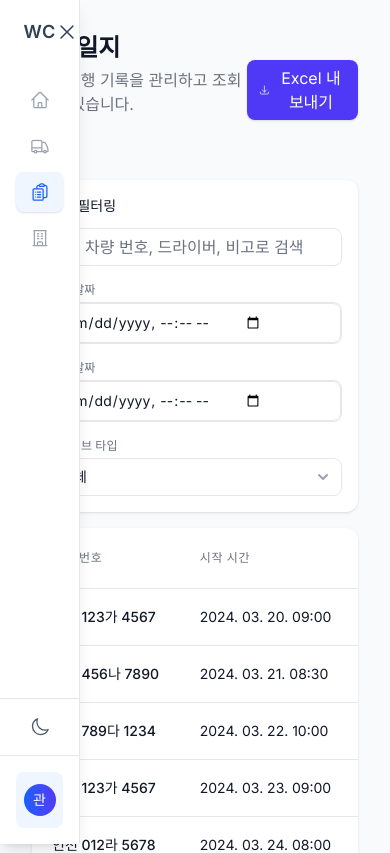
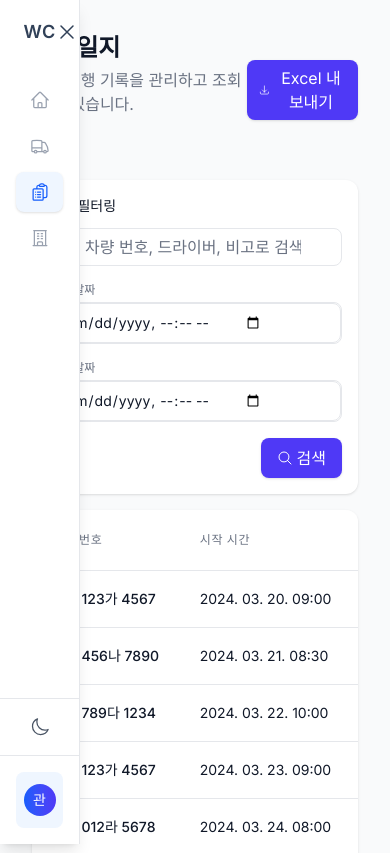
Before and after one commit to Kernel360/KDEV4-WHERE-CAR-FE, a Next.js app: page /logs in a window 390 px wide. Shown: the top 853 px of the page. Built offline with nearby package versions, Linux system fonts and the light colour scheme.

Commit message:
[#15] feat:  운행일지 상세 필터링 컴포넌트 수정

```diff
--- a/src/app/logs/page.tsx
+++ b/src/app/logs/page.tsx
@@ -16,6 +16,7 @@ export default function LogsPage() {
   const [filter, setFilter] = useState<FilterType>({});
   const [selectedLog, setSelectedLog] = useState<VehicleLog | null>(null);
   const [isSlidePanelOpen, setIsSlidePanelOpen] = useState(false);
+  const [isLoading, setIsLoading] = useState(false);
 
   const handleFilterChange = (newFilter: FilterType) => {
     setFilter(newFilter);
@@ -23,6 +24,24 @@ export default function LogsPage() {
 
   const handleSearchChange = (term: string) => {
     setSearchTerm(term);
+  };
+
+  const handleSearch = async () => {
+    setIsLoading(true);
+
+    try {
+      console.log('검색 요청:', {
+        term: searchTerm,
+        startDate: filter.startDate,
+        endDate: filter.endDate
+      });
+
+      await new Promise(resolve => setTimeout(resolve, 500));
+    } catch (error) {
+      console.error('검색 중 오류 발생:', error);
+    } finally {
+      setIsLoading(false);
+    }
   };
 
   const handleLogSelect = (log: VehicleLog) => {
@@ -39,12 +58,10 @@ export default function LogsPage() {
   };
 
   const handleDeleteLog = (id: string) => {
-    // API 연동 시 구현
     console.log(`삭제할 운행 기록 ID: ${id}`);
   };
 
   const handleUpdateLog = (log: VehicleLog) => {
-    // API 연동 시 구현
     console.log('운행 기록 업데이트:', log);
   };
 
@@ -70,6 +87,7 @@ export default function LogsPage() {
           onFilterChange={handleFilterChange}
           searchTerm={searchTerm}
           onSearchChange={handleSearchChange}
+          onSearch={handleSearch}
         />
         <div className="mt-4">
           <VehicleLogList
@@ -77,6 +95,7 @@ export default function LogsPage() {
             searchTerm={searchTerm}
             onExport={handleExportExcel}
             onLogSelect={handleLogSelect}
+            isLoading={isLoading}
           />
         </div>
       </div>
--- a/src/components/logs/VehicleLogFilter.tsx
+++ b/src/components/logs/VehicleLogFilter.tsx
@@ -1,5 +1,5 @@
-import { ChangeEvent } from 'react';
-import { DriveType, VehicleLogFilter as FilterType } from "@/types/logs";
+import { ChangeEvent, useState } from 'react';
+import { VehicleLogFilter as FilterType } from "@/types/logs";
 import { DatePicker } from "@/components/ui/date-picker";
 import { useTheme } from "@/contexts/ThemeContext";
 import { MagnifyingGlassIcon, XCircleIcon } from "@heroicons/react/24/outline";
@@ -9,16 +9,12 @@ interface VehicleLogFilterProps {
   onFilterChange: (filter: FilterType) => void;
   searchTerm: string;
   onSearchChange: (term: string) => void;
+  onSearch: () => void;
 }
 
-const driveTypes = [
-  { value: 'PERSONAL', label: '개인' },
-  { value: 'CORPORATE', label: '법인' },
-  { value: 'UNREGISTERED', label: '미등록' },
-] as const;
-
-export function VehicleLogFilter({ filter, onFilterChange, searchTerm, onSearchChange }: VehicleLogFilterProps) {
+export function VehicleLogFilter({ filter, onFilterChange, searchTerm, onSearchChange, onSearch }: VehicleLogFilterProps) {
   const { currentTheme } = useTheme();
+  const [localSearchTerm, setLocalSearchTerm] = useState(searchTerm);
 
   const handleFilterChange = (key: keyof FilterType, value: string | undefined) => {
     onFilterChange({ ...filter, [key]: value });
@@ -30,26 +26,48 @@ export function VehicleLogFilter({ filter, onFilterChange, searchTerm, onSearchC
     onFilterChange(newFilter);
   };
 
+  const handleLocalSearchChange = (term: string) => {
+    setLocalSearchTerm(term);
+  };
+
+  const handleSearch = () => {
+    onSearchChange(localSearchTerm);
+    onSearch();
+  };
+
+  const handleKeyDown = (e: React.KeyboardEvent<HTMLInputElement>) => {
+    if (e.key === 'Enter') {
+      handleSearch();
+    }
+  };
+
+  const clearSearch = () => {
+    setLocalSearchTerm('');
+    onSearchChange('');
+  };
+
   return (
     <div className={`${currentTheme.cardBg} p-4 rounded-xl shadow-sm ${currentTheme.border}`}>
       <h3 className={`text-sm font-medium ${currentTheme.text} mb-3`}>상세 필터링</h3>
 
       {/* 검색바 */}
-      <div className="relative mb-4">
+      <div className="flex space-x-2 mb-4">
+        <div className="relative flex-grow">
           <div className="absolute inset-y-0 left-0 pl-3 flex items-center pointer-events-none">
             <MagnifyingGlassIcon className="h-4 w-4 text-gray-400" aria-hidden="true" />
           </div>
           <input
             type="text"
-          className={`block w-full pl-9 pr-3 py-2 border ${currentTheme.border} rounded-lg leading-5 ${currentTheme.cardBg} ${currentTheme.text} placeholder-gray-500 focus:outline-none focus:ring-2 focus:ring-indigo-500 focus:border-indigo-500 sm:text-sm transition-all duration-200`}
+            className={`block w-full pl-9 pr-10 py-2 border ${currentTheme.border} rounded-lg leading-5 ${currentTheme.cardBg} ${currentTheme.text} placeholder-gray-500 focus:outline-none focus:ring-2 focus:ring-indigo-500 focus:border-indigo-500 sm:text-sm transition-all duration-200`}
             placeholder="차량 번호, 드라이버, 비고로 검색"
-          value={searchTerm}
-          onChange={(e) => onSearchChange(e.target.value)}
+            value={localSearchTerm}
+            onChange={(e) => handleLocalSearchChange(e.target.value)}
+            onKeyDown={handleKeyDown}
           />
-        {searchTerm && (
+          {localSearchTerm && (
             <div className="absolute inset-y-0 right-0 pr-3 flex items-center">
               <button
-              onClick={() => onSearchChange('')}
+                onClick={clearSearch}
                 className="text-gray-400 hover:text-gray-500 focus:outline-none"
               >
                 <XCircleIcon className="h-4 w-4" />
@@ -57,8 +75,9 @@ export function VehicleLogFilter({ filter, onFilterChange, searchTerm, onSearchC
             </div>
           )}
         </div>
+      </div>
 
-      <div className="grid grid-cols-1 md:grid-cols-3 gap-4">
+      <div className="grid grid-cols-1 md:grid-cols-2 gap-4">
         <div>
           <label className={`block text-xs font-medium ${currentTheme.subtext} mb-1`}>시작 날짜</label>
           <div className={`relative border ${currentTheme.border} rounded-lg`}>
@@ -99,39 +118,16 @@ export function VehicleLogFilter({ filter, onFilterChange, searchTerm, onSearchC
             )}
           </div>
         </div>
-        <div>
-          <label className={`block text-xs font-medium ${currentTheme.subtext} mb-1`}>드라이브 타입</label>
-          <div className={`relative border ${currentTheme.border} rounded-lg`}>
-            <select
-              value={filter.driveType || ''}
-              onChange={(e: ChangeEvent<HTMLSelectElement>) => handleFilterChange('driveType', e.target.value as DriveType)}
-              className={`w-full py-2 px-3 ${currentTheme.cardBg} ${currentTheme.text} rounded-lg text-sm focus:outline-none focus:ring-2 focus:ring-indigo-500 focus:border-indigo-500 transition-all duration-200 appearance-none`}
+      </div>
+
+      <div className="mt-4 flex justify-end">
+        <button
+          onClick={handleSearch}
+          className="px-4 py-2 bg-indigo-600 text-white rounded-lg hover:bg-indigo-700 focus:outline-none focus:ring-2 focus:ring-offset-2 focus:ring-indigo-500 transition-all duration-200 shadow-sm flex items-center justify-center"
         >
-              <option value="">전체</option>
-              {driveTypes.map((type) => (
-                <option key={type.value} value={type.value}>
-                  {type.label}
-                </option>
-              ))}
-            </select>
-            <div className="absolute inset-y-0 right-0 flex items-center">
-              {filter.driveType ? (
-                <button
-                  onClick={() => handleResetFilter('driveType')}
-                  className="text-gray-400 hover:text-gray-500 focus:outline-none pr-6"
-                >
-                  <XCircleIcon className="h-4 w-4" />
+          <MagnifyingGlassIcon className="h-4 w-4 mr-1" />
+          검색
         </button>
-              ) : (
-                <div className="pr-2 pointer-events-none">
-                  <svg className="h-5 w-5 text-gray-400" xmlns="http://www.w3.org/2000/svg" viewBox="0 0 20 20" fill="currentColor" aria-hidden="true">
-                    <path fillRule="evenodd" d="M5.293 7.293a1 1 0 011.414 0L10 10.586l3.293-3.293a1 1 0 111.414 1.414l-4 4a1 1 0 01-1.414 0l-4-4a1 1 0 010-1.414z" clipRule="evenodd" />
-                  </svg>
-                </div>
-              )}
-            </div>
-          </div>
-        </div>
       </div>
     </div>
   );
```
Also changed, not shown: src/components/logs/VehicleLogList.tsx (+49 -44 lines). Lines whose indentation alone changed are shown as unchanged.
